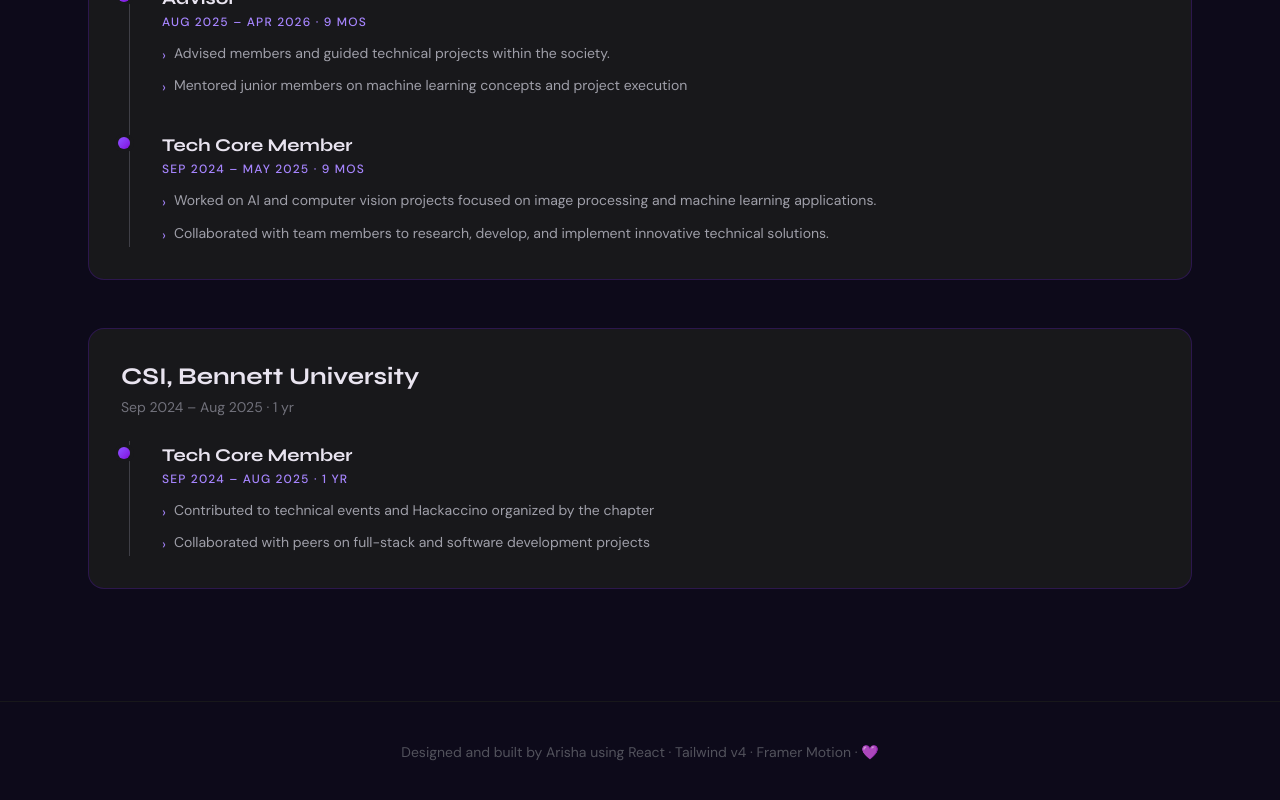
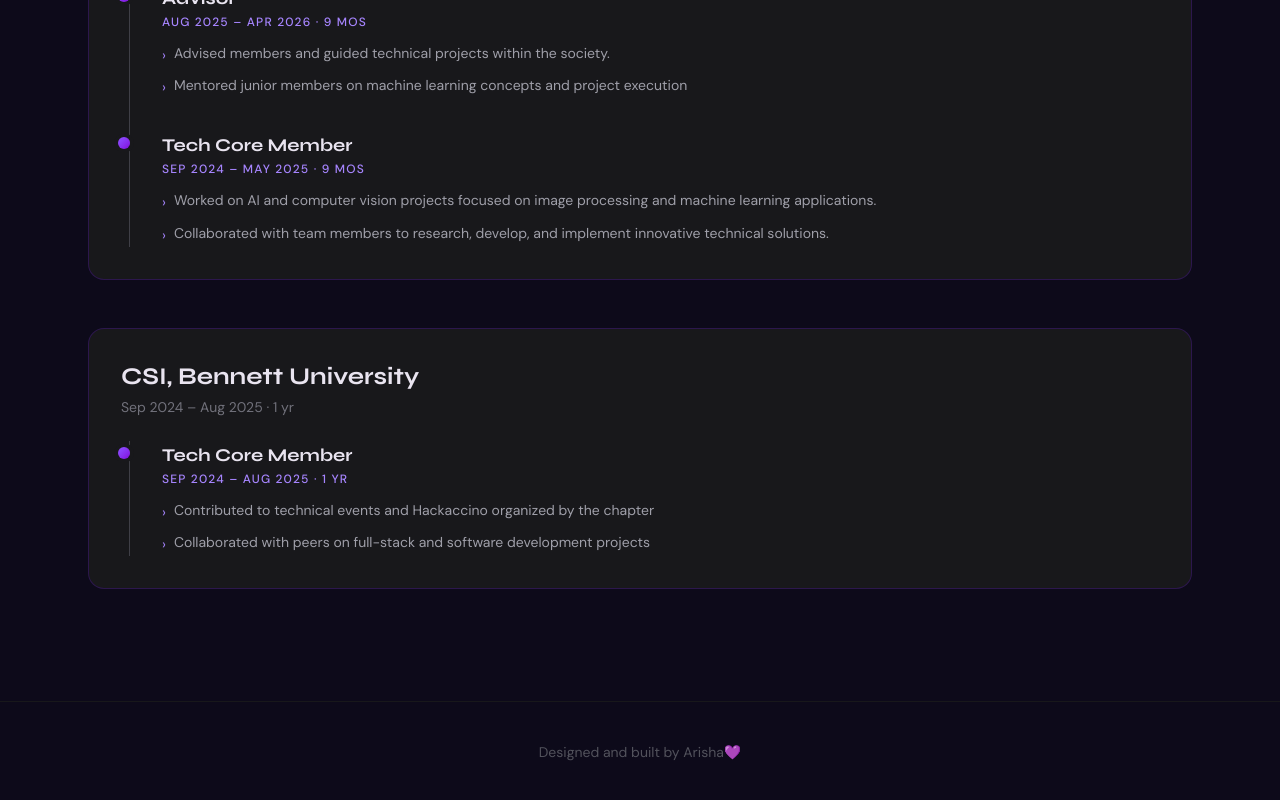
Before and after one commit to arisha-git/my-portfolio, a React (Vite) app: page / in a window 1280 px wide. Shown: the part 3948-4748 px from the top of the page. Built offline with nearby package versions, Linux system fonts and the light colour scheme.

Commit message:
update favicon

```diff
--- a/index.html
+++ b/index.html
@@ -2,7 +2,7 @@
 <html lang="en">
   <head>
     <meta charset="UTF-8" />
-    <link rel="icon" type="image/svg+xml" href="/favicon.svg" />
+    <link rel="icon" type="image/png" href="/favicon.png" />
     <meta name="viewport" content="width=device-width, initial-scale=1.0" />
     <title> 𝜗𝜚 arisha ⋆.˚ </title>
   </head>
--- a/src/App.jsx
+++ b/src/App.jsx
@@ -22,7 +22,7 @@
         <Contributions />
       </main>
       <footer className="text-center py-10 text-zinc-600 text-sm border-t border-zinc-900">
-        Designed and built by Arisha using React · Tailwind v4 · Framer Motion · 💜
+        Designed and built by Arisha💜
       </footer>
     </>
   )
```
Also changed, not shown: public/favicon.png (added).
